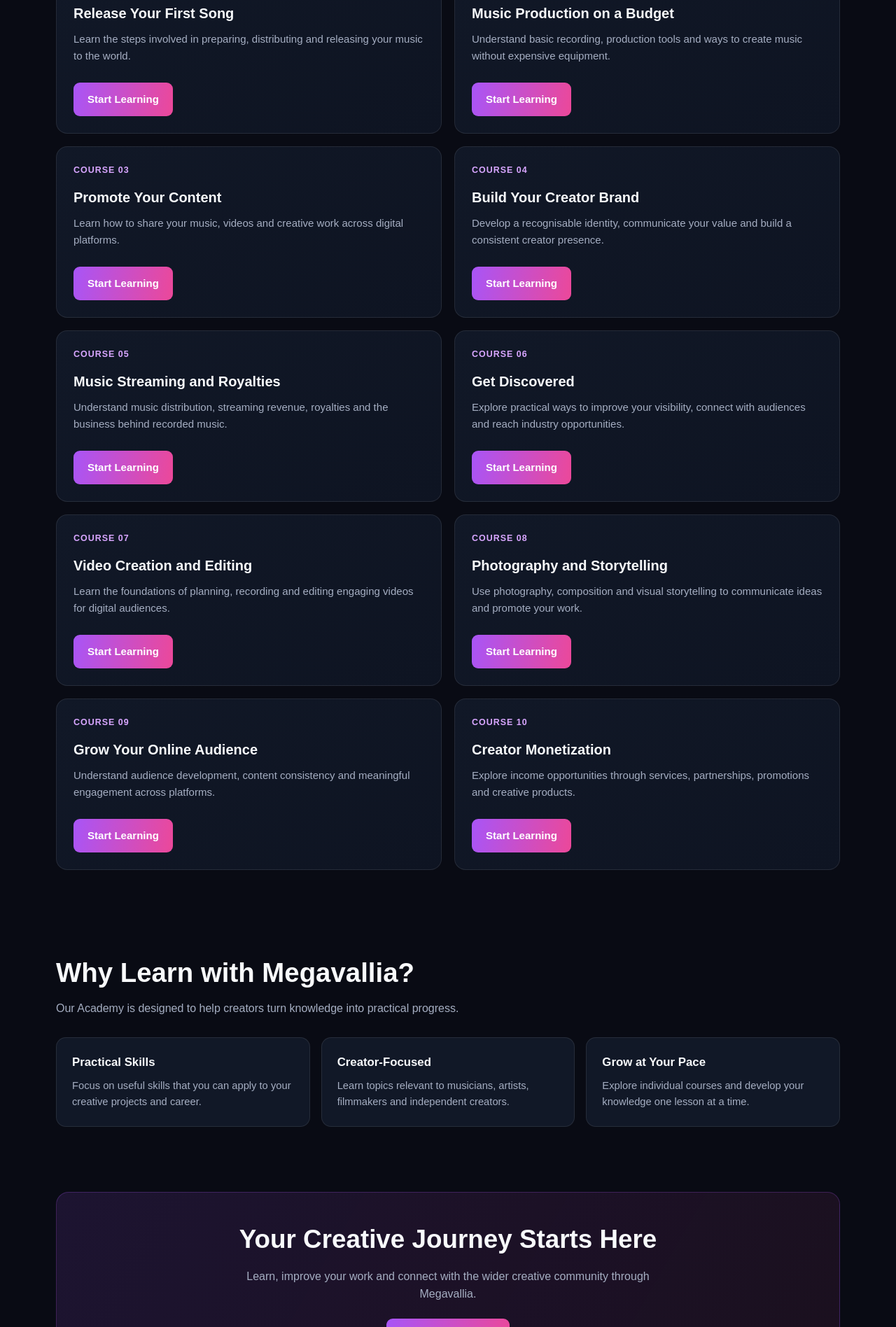
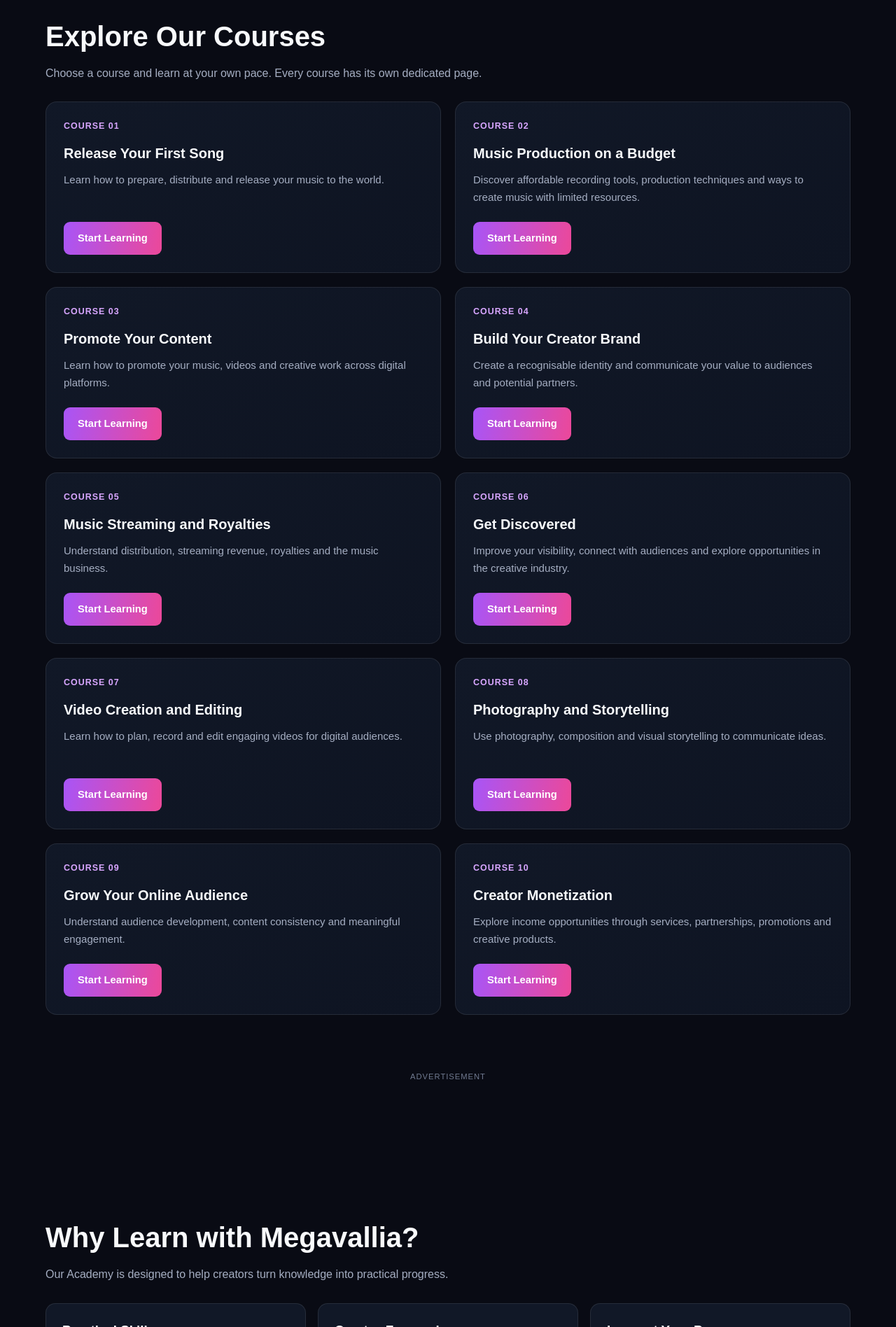
Before and after one commit to nitrolikegamer-dotcom/megavallia-website, a plain HTML site: page academy.html in a window 1280 px wide. Shown: the part 904-2800 px from the top of the page at 70% size. Drawn offline with Linux system fonts and the light colour scheme.

Commit message:
Refactor academy.html with layout and meta updates
Updated the HTML structure and styling for the Megavallia Academy page, including new meta tags, improved layout, and added advertisement sections.

```diff
--- a/academy.html
+++ b/academy.html
@@ -3,16 +3,26 @@
 <html lang="en">
 <head>
   <meta charset="UTF-8">
-  <meta name="viewport" content="width=device-width, initial-scale=1.0">
+  <meta name="viewport" content="width=device-width, initial-scale=1">
   <meta name="theme-color" content="#090b14">
-  <meta name="description" content="Learn music, content creation, promotion and creator business skills with Megavallia Academy.">
+
   <title>Megavallia Academy | Learn, Create & Grow</title>
+
+  <meta name="description" content="Learn music production, content creation, promotion, photography and creator monetization with Megavallia Academy.">
+
+  <link rel="canonical" href="https://www.megavallia.com/academy.html">
+
+  <!-- Google AdSense -->
+  <meta name="google-adsense-account" content="ca-pub-1576067675286796">
+  <script async
+    src="https://pagead2.googlesyndication.com/pagead/js/adsbygoogle.js?client=ca-pub-1576067675286796"
+    crossorigin="anonymous"></script>
 
   <style>
     :root {
       --bg: #090b14;
-      --surface: #111827;
-      --surface-light: #171e30;
+      --card: #111827;
+      --card2: #171e30;
       --text: #f8fafc;
       --muted: #a5aec2;
       --purple: #a855f7;
@@ -21,9 +31,9 @@
     }
 
     * {
-      box-sizing: border-box;
       margin: 0;
       padding: 0;
+      box-sizing: border-box;
     }
 
     html {
@@ -43,15 +53,15 @@
     }
 
     .container {
-      width: min(1120px, 92%);
+      width: min(1150px, 92%);
       margin: auto;
     }
 
     header {
       position: sticky;
       top: 0;
-      z-index: 10;
-      background: rgba(9,11,20,.94);
+      z-index: 100;
+      background: rgba(9,11,20,.95);
       backdrop-filter: blur(14px);
       border-bottom: 1px solid var(--border);
     }
@@ -65,9 +75,9 @@
     }
 
     .logo {
-      font-size: 1.45rem;
-      font-weight: 800;
-      letter-spacing: -.7px;
+      font-size: 1.5rem;
+      font-weight: 900;
+      letter-spacing: -1px;
     }
 
     .logo span {
@@ -77,14 +87,13 @@
     .nav-links {
       display: flex;
       align-items: center;
-      gap: 24px;
       flex-wrap: wrap;
+      gap: 22px;
     }
 
     .nav-links a {
+      font-size: .9rem;
       color: var(--muted);
-      font-size: .92rem;
-      transition: color .2s;
     }
 
     .nav-links a:hover {
@@ -92,33 +101,35 @@
     }
 
     .hero {
-      padding: 85px 0 65px;
+      padding: 90px 0 75px;
       text-align: center;
       background:
-        radial-gradient(ellipse at 50% 0%, rgba(168,85,247,.22), transparent 55%),
-        radial-gradient(ellipse at 85% 40%, rgba(236,72,153,.10), transparent 40%);
+        radial-gradient(ellipse at 50% 0%, rgba(168,85,247,.23), transparent 58%),
+        radial-gradient(ellipse at 90% 50%, rgba(236,72,153,.10), transparent 42%);
     }
 
     .eyebrow {
       display: inline-block;
-      color: #e9b8ff;
-      background: rgba(168,85,247,.13);
-      border: 1px solid rgba(168,85,247,.3);
+      padding: 7px 15px;
       border-radius: 30px;
-      padding: 7px 15px;
-      font-size: .82rem;
+      border: 1px solid rgba(168,85,247,.4);
+      background: rgba(168,85,247,.12);
+      color: #e9c5ff;
+      font-size: .8rem;
+      font-weight: 700;
+      letter-spacing: 1px;
       margin-bottom: 20px;
     }
 
     .hero h1 {
-      font-size: clamp(2.3rem, 6vw, 4.5rem);
+      max-width: 900px;
+      margin: auto auto 20px;
+      font-size: clamp(2.5rem, 6vw, 4.7rem);
       line-height: 1.08;
       letter-spacing: -2px;
-      max-width: 850px;
-      margin: 0 auto 20px;
     }
 
-    .gradient-text {
+    .gradient {
       background: linear-gradient(90deg, #c084fc, #f472b6);
       -webkit-background-clip: text;
       background-clip: text;
@@ -126,61 +137,61 @@
     }
 
     .hero p {
-      max-width: 690px;
+      max-width: 720px;
       margin: auto;
       color: var(--muted);
       font-size: 1.08rem;
     }
 
-    .hero-actions {
+    .actions {
       margin-top: 30px;
       display: flex;
       justify-content: center;
+      flex-wrap: wrap;
       gap: 13px;
-      flex-wrap: wrap;
     }
 
     .btn {
       display: inline-flex;
+      align-items: center;
       justify-content: center;
-      align-items: center;
       padding: 12px 20px;
       border-radius: 9px;
       font-weight: 700;
-      font-size: .94rem;
-      transition: transform .2s, opacity .2s;
+      font-size: .92rem;
+      transition: .2s ease;
     }
 
     .btn:hover {
       transform: translateY(-2px);
-      opacity: .92;
+      opacity: .9;
     }
 
-    .btn-primary {
+    .primary {
       background: linear-gradient(100deg, var(--purple), var(--pink));
       color: white;
     }
 
-    .btn-secondary {
+    .secondary {
+      background: rgba(255,255,255,.04);
       border: 1px solid var(--border);
-      background: rgba(255,255,255,.04);
       color: white;
     }
 
     .section {
-      padding: 58px 0;
+      padding: 55px 0;
     }
 
-    .section-heading {
+    .section-title {
       margin-bottom: 28px;
     }
 
-    .section-heading h2 {
-      font-size: clamp(1.7rem, 4vw, 2.4rem);
+    .section-title h2 {
+      font-size: clamp(1.8rem, 4vw, 2.5rem);
       margin-bottom: 8px;
     }
 
-    .section-heading p {
+    .section-title p {
       color: var(--muted);
       max-width: 700px;
     }
@@ -188,22 +199,22 @@
     .course-grid {
       display: grid;
       grid-template-columns: repeat(2, minmax(0, 1fr));
-      gap: 18px;
+      gap: 20px;
     }
 
-    .course-card {
-      background: linear-gradient(145deg, var(--surface), #0e1422);
+    .course {
+      padding: 25px;
+      min-height: 245px;
+      display: flex;
+      flex-direction: column;
+      background: linear-gradient(145deg, var(--card), #0e1422);
       border: 1px solid var(--border);
       border-radius: 16px;
-      padding: 24px;
-      display: flex;
-      flex-direction: column;
-      min-height: 245px;
-      transition: border-color .2s, transform .2s;
+      transition: .2s ease;
     }
 
-    .course-card:hover {
-      border-color: rgba(192,132,252,.55);
+    .course:hover {
+      border-color: rgba(192,132,252,.6);
       transform: translateY(-3px);
     }
 
@@ -215,56 +226,77 @@
       margin-bottom: 12px;
     }
 
-    .course-card h3 {
+    .course h3 {
       font-size: 1.25rem;
-      margin-bottom: 9px;
+      margin-bottom: 10px;
     }
 
-    .course-card p {
+    .course p {
       color: var(--muted);
       font-size: .94rem;
       margin-bottom: 22px;
     }
 
-    .course-card .btn {
+    .course .btn {
+      align-self: flex-start;
       margin-top: auto;
-      align-self: flex-start;
+    }
+
+    /* Advertisement space */
+    .ad-section {
+      padding: 25px 0;
+    }
+
+    .ad-label {
+      text-align: center;
+      color: #717b91;
+      font-size: .7rem;
+      letter-spacing: 1px;
+      margin-bottom: 8px;
+    }
+
+    .ad-container {
+      width: 100%;
+      max-width: 970px;
+      min-height: 100px;
+      margin: auto;
+      overflow: hidden;
+      text-align: center;
     }
 
     .benefits {
       display: grid;
       grid-template-columns: repeat(3, minmax(0, 1fr));
-      gap: 16px;
+      gap: 17px;
     }
 
     .benefit {
-      background: var(--surface);
+      padding: 23px;
+      background: var(--card);
       border: 1px solid var(--border);
       border-radius: 14px;
-      padding: 22px;
     }
 
     .benefit h3 {
-      margin-bottom: 8px;
-      font-size: 1.05rem;
+      margin-bottom: 9px;
     }
 
     .benefit p {
       color: var(--muted);
-      font-size: .92rem;
+      font-size: .93rem;
     }
 
     .cta {
-      margin: 35px 0 65px;
-      padding: 38px 25px;
+      margin: 40px 0 65px;
+      padding: 42px 25px;
+      border-radius: 18px;
+      border: 1px solid rgba(168,85,247,.25);
       text-align: center;
-      border: 1px solid rgba(168,85,247,.25);
-      border-radius: 18px;
-      background: linear-gradient(120deg, rgba(168,85,247,.13), rgba(236,72,153,.08));
+      background: linear-gradient(120deg, rgba(168,85,247,.14), rgba(236,72,153,.08));
     }
 
     .cta h2 {
-      font-size: clamp(1.6rem, 4vw, 2.3rem);
+      font-size: clamp(1.7rem, 4vw, 2.5rem);
       margin-bottom: 10px;
     }
 
@@ -276,7 +308,7 @@
 
     footer {
       border-top: 1px solid var(--border);
-      padding: 25px 0;
+      padding: 27px 0;
       color: var(--muted);
       font-size: .88rem;
     }
@@ -284,15 +316,15 @@
     .footer-inner {
       display: flex;
       justify-content: space-between;
+      flex-wrap: wrap;
       gap: 15px;
-      flex-wrap: wrap;
     }
 
     @media (max-width: 700px) {
       .nav {
         padding: 15px 0;
+        flex-direction: column;
         align-items: flex-start;
-        flex-direction: column;
       }
 
       .nav-links {
@@ -307,10 +339,6 @@
       .benefits {
         grid-template-columns: 1fr;
       }
-
-      .course-card {
-        min-height: 220px;
-      }
     }
   </style>
 </head>
@@ -319,7 +347,7 @@
 
 <header>
   <div class="container nav">
-      <a class="logo" href="https://www.megavallia.com/">
+    <a href="https://www.megavallia.com/" class="logo">
       Mega<span>vallia</span>
     </a>
 
@@ -333,13 +361,14 @@
 </header>
 
 <main>
+
   <section class="hero">
     <div class="container">
       <span class="eyebrow">MEGAVALLIA ACADEMY</span>
 
       <h1>
         Learn Skills.<br>
-          <span class="gradient-text">Build Your Creative Future.</span>
+        <span class="gradient">Build Your Creative Future.</span>
       </h1>
 
       <p>
@@ -348,132 +377,148 @@
         discover opportunities in the creative industry.
       </p>
 
-        <div class="hero-actions">
-          <a href="#courses" class="btn btn-primary">Explore Courses</a>
-          <a href="https://www.megavallia.com/" class="btn btn-secondary">Visit Megavallia</a>
+      <div class="actions">
+        <a href="#courses" class="btn primary">Explore Courses</a>
+        <a href="https://www.megavallia.com/" class="btn secondary">Visit Megavallia</a>
+      </div>
+    </div>
+  </section>
+
+  <!-- AdSense advertisement area -->
+  <section class="ad-section">
+    <div class="container">
+      <div class="ad-label">ADVERTISEMENT</div>
+
+      <!--
+        Replace data-ad-slot="YOUR_AD_UNIT_SLOT_ID"
+        with the actual ad unit slot ID from your AdSense account.
+        The publisher script alone does not create a display ad.
+      -->
+      <div class="ad-container">
+        <ins class="adsbygoogle"
+             style="display:block"
+             data-ad-client="ca-pub-1576067675286796"
+             data-ad-slot="YOUR_AD_UNIT_SLOT_ID"
+             data-ad-format="auto"
+             data-full-width-responsive="true"></ins>
+        <script>
+          (adsbygoogle = window.adsbygoogle || []).push({});
+        </script>
       </div>
     </div>
   </section>
 
   <section class="section" id="courses">
     <div class="container">
-        <div class="section-heading">
+
+      <div class="section-title">
         <h2>Explore Our Courses</h2>
         <p>
-            Choose a course and learn at your own pace. Each course opens
-            on its own dedicated page.
+          Choose a course and learn at your own pace.
+          Every course has its own dedicated page.
         </p>
       </div>
 
       <div class="course-grid">
 
-          <article class="course-card">
+        <article class="course">
           <span class="course-number">COURSE 01</span>
           <h3>Release Your First Song</h3>
-            <p>
-              Learn the steps involved in preparing, distributing and
-              releasing your music to the world.
-            </p>
-            <a class="btn btn-primary" href="release-your-first-song.html">Start Learning</a>
+          <p>Learn how to prepare, distribute and release your music to the world.</p>
+          <a class="btn primary" href="release-your-first-song.html">Start Learning</a>
         </article>
 
-          <article class="course-card">
+        <article class="course">
           <span class="course-number">COURSE 02</span>
           <h3>Music Production on a Budget</h3>
-            <p>
-              Understand basic recording, production tools and ways to
-              create music without expensive equipment.
-            </p>
-            <a class="btn btn-primary" href="music-production-on-a-budget.html">Start Learning</a>
+          <p>Discover affordable recording tools, production techniques and ways to create music with limited resources.</p>
+          <a class="btn primary" href="music-production-on-a-budget.html">Start Learning</a>
         </article>
 
-          <article class="course-card">
+        <article class="course">
           <span class="course-number">COURSE 03</span>
           <h3>Promote Your Content</h3>
-            <p>
-              Learn how to share your music, videos and creative work
-              across digital platforms.
-            </p>
-            <a class="btn btn-primary" href="promote-your-content.html">Start Learning</a>
+          <p>Learn how to promote your music, videos and creative work across digital platforms.</p>
+          <a class="btn primary" href="promote-your-content.html">Start Learning</a>
         </article>
 
-          <article class="course-card">
+        <article class="course">
           <span class="course-number">COURSE 04</span>
           <h3>Build Your Creator Brand</h3>
-            <p>
-              Develop a recognisable identity, communicate your value
-              and build a consistent creator presence.
-            </p>
-            <a class="btn btn-primary" href="build-your-creator-brand.html">Start Learning</a>
+          <p>Create a recognisable identity and communicate your value to audiences and potential partners.</p>
+          <a class="btn primary" href="build-your-creator-brand.html">Start Learning</a>
         </article>
 
-          <article class="course-card">
+        <article class="course">
           <span class="course-number">COURSE 05</span>
           <h3>Music Streaming and Royalties</h3>
-            <p>
-              Understand music distribution, streaming revenue,
-              royalties and the business behind recorded music.
-            </p>
-            <a class="btn btn-primary" href="music-streaming-royalties.html">Start Learning</a>
+          <p>Understand distribution, streaming revenue, royalties and the music business.</p>
+          <a class="btn primary" href="music-streaming-royalties.html">Start Learning</a>
         </article>
 
-          <article class="course-card">
+        <article class="course">
           <span class="course-number">COURSE 06</span>
           <h3>Get Discovered</h3>
-            <p>
-              Explore practical ways to improve your visibility,
-              connect with audiences and reach industry opportunities.
-            </p>
-            <a class="btn btn-primary" href="get-discovered.html">Start Learning</a>
+          <p>Improve your visibility, connect with audiences and explore opportunities in the creative industry.</p>
+          <a class="btn primary" href="get-discovered.html">Start Learning</a>
         </article>
 
-          <article class="course-card">
+        <article class="course">
           <span class="course-number">COURSE 07</span>
           <h3>Video Creation and Editing</h3>
-            <p>
-              Learn the foundations of planning, recording and editing
-              engaging videos for digital audiences.
-            </p>
-            <a class="btn btn-primary" href="video-creation-editing.html">Start Learning</a>
+          <p>Learn how to plan, record and edit engaging videos for digital audiences.</p>
+          <a class="btn primary" href="video-creation-editing.html">Start Learning</a>
         </article>
 
-          <article class="course-card">
+        <article class="course">
           <span class="course-number">COURSE 08</span>
           <h3>Photography and Storytelling</h3>
-            <p>
-              Use photography, composition and visual storytelling
-              to communicate ideas and promote your work.
-            </p>
-            <a class="btn btn-primary" href="photography-storytelling.html">Start Learning</a>
+          <p>Use photography, composition and visual storytelling to communicate ideas.</p>
+          <a class="btn primary" href="photography-storytelling.html">Start Learning</a>
         </article>
 
-          <article class="course-card">
+        <article class="course">
           <span class="course-number">COURSE 09</span>
           <h3>Grow Your Online Audience</h3>
-            <p>
-              Understand audience development, content consistency
-              and meaningful engagement across platforms.
-            </p>
-            <a class="btn btn-primary" href="grow-your-online-audience.html">Start Learning</a>
+          <p>Understand audience development, content consistency and meaningful engagement.</p>
+          <a class="btn primary" href="grow-your-online-audience.html">Start Learning</a>
         </article>
 
-          <article class="course-card">
+        <article class="course">
           <span class="course-number">COURSE 10</span>
           <h3>Creator Monetization</h3>
-            <p>
-              Explore income opportunities through services,
-              partnerships, promotions and creative products.
-            </p>
-            <a class="btn btn-primary" href="creator-monetization.html">Start Learning</a>
+          <p>Explore income opportunities through services, partnerships, promotions and creative products.</p>
+          <a class="btn primary" href="creator-monetization.html">Start Learning</a>
         </article>
 
       </div>
     </div>
   </section>
 
+  <!-- Second AdSense advertisement area -->
+  <section class="ad-section">
+    <div class="container">
+      <div class="ad-label">ADVERTISEMENT</div>
+
+      <!-- Use a different AdSense ad unit slot ID for this second placement. -->
+      <div class="ad-container">
+        <ins class="adsbygoogle"
+             style="display:block"
+             data-ad-client="ca-pub-1576067675286796"
+             data-ad-slot="YOUR_SECOND_AD_UNIT_SLOT_ID"
+             data-ad-format="auto"
+             data-full-width-responsive="true"></ins>
+        <script>
+          (adsbygoogle = window.adsbygoogle || []).push({});
+        </script>
+      </div>
+    </div>
+  </section>
+
   <section class="section">
     <div class="container">
-        <div class="section-heading">
+
+      <div class="section-title">
         <h2>Why Learn with Megavallia?</h2>
         <p>
           Our Academy is designed to help creators turn knowledge
@@ -484,28 +529,20 @@
       <div class="benefits">
         <div class="benefit">
           <h3>Practical Skills</h3>
-            <p>
-              Focus on useful skills that you can apply to your creative
-              projects and career.
-            </p>
+          <p>Focus on useful skills you can apply to your creative projects and career.</p>
         </div>
 
         <div class="benefit">
           <h3>Creator-Focused</h3>
-            <p>
-              Learn topics relevant to musicians, artists, filmmakers
-              and independent creators.
-            </p>
+          <p>Explore topics relevant to musicians, artists, filmmakers and independent creators.</p>
         </div>
 
         <div class="benefit">
-            <h3>Grow at Your Pace</h3>
-            <p>
-              Explore individual courses and develop your knowledge
-              one lesson at a time.
-            </p>
+          <h3>Learn at Your Pace</h3>
+          <p>Open individual courses and develop your knowledge one lesson at a time.</p>
         </div>
       </div>
+
     </div>
   </section>
 
@@ -516,11 +553,12 @@
         Learn, improve your work and connect with the wider creative
         community through Megavallia.
       </p>
-        <a href="https://www.megavallia.com/" class="btn btn-primary">
+      <a href="https://www.megavallia.com/" class="btn primary">
         Explore Megavallia
       </a>
     </div>
   </section>
+
 </main>
 
 <footer>
```
Lines whose indentation alone changed are shown as unchanged.
